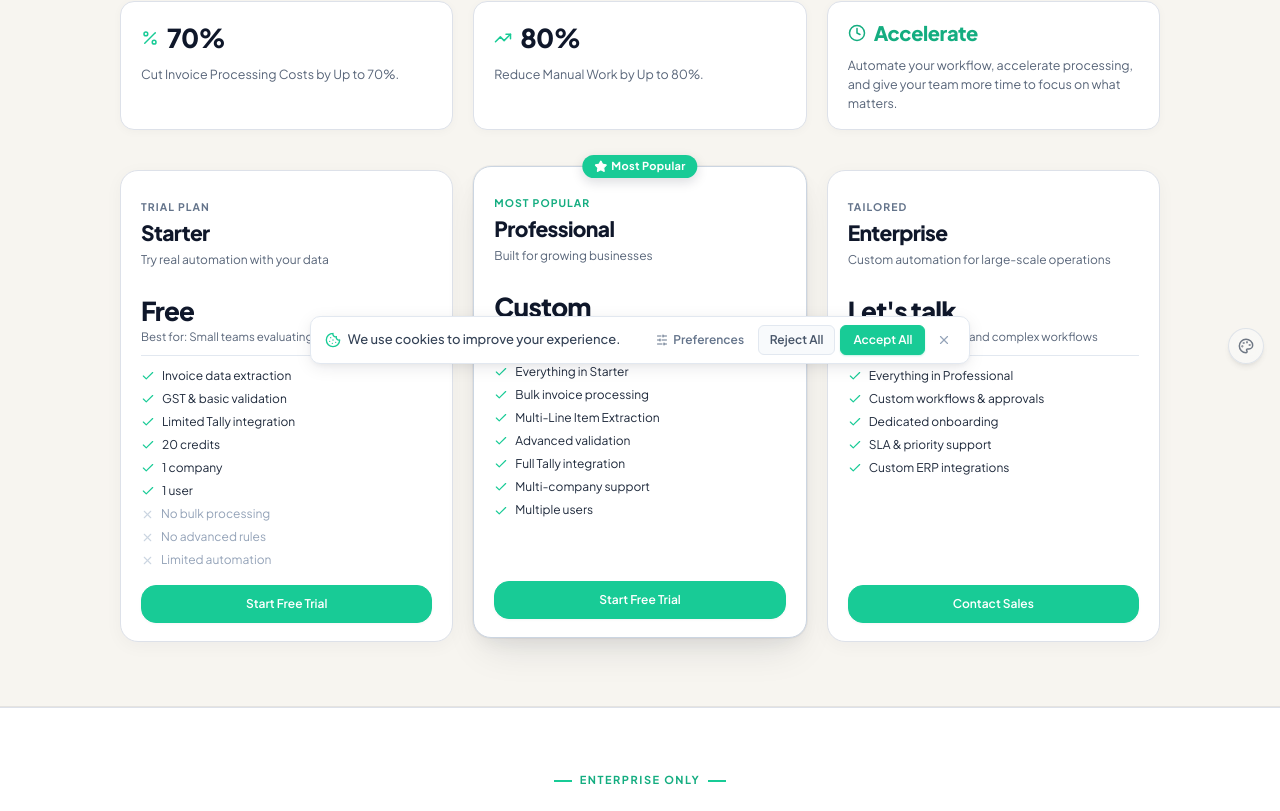
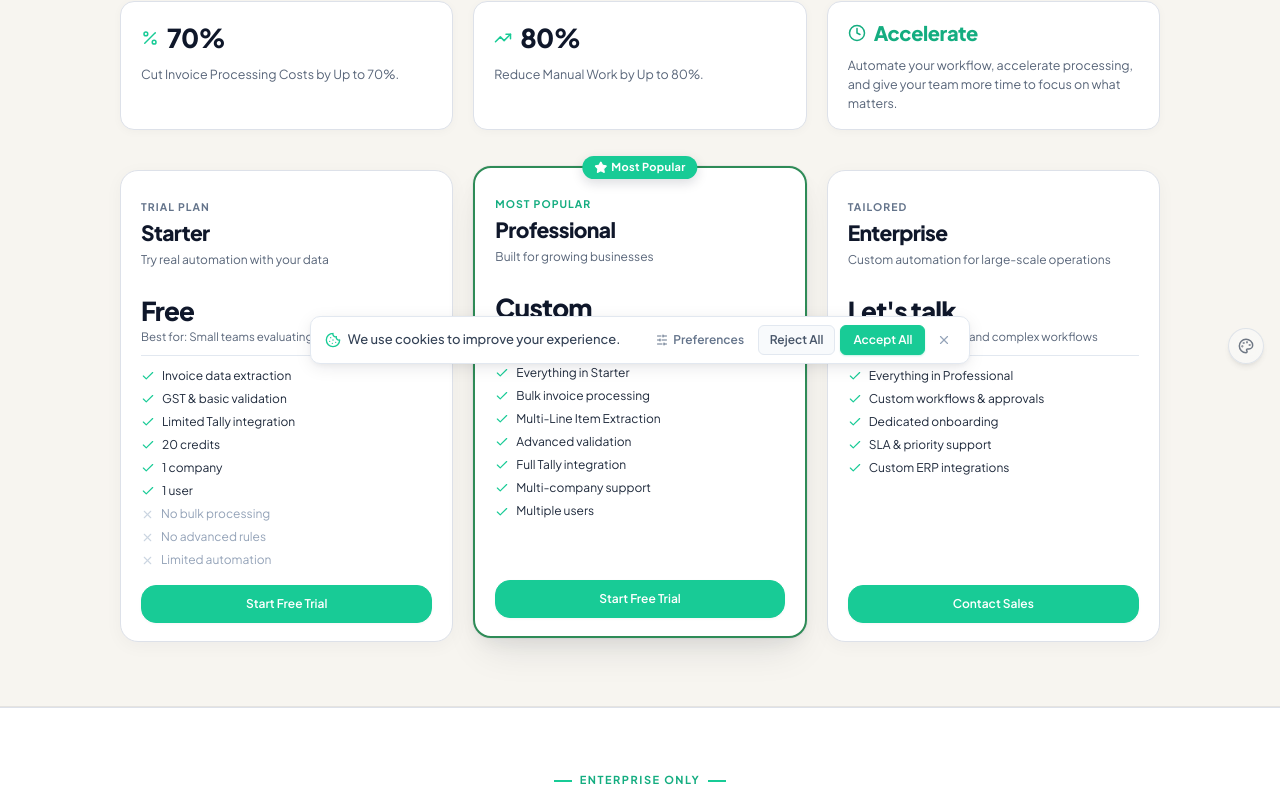
Before and after one commit to vasanthakumarj2004/auto_docs_2, a Next.js app: page /pricing in a window 1280 px wide. Shown: the part 420-1231 px from the top of the page. Built offline with nearby package versions, Linux system fonts and the light colour scheme; a web font is replaced by a local one.

Commit message:
color change

```diff
--- a/src/components/pricing/PricingPage.module.css
+++ b/src/components/pricing/PricingPage.module.css
@@ -211,7 +211,7 @@
 
 /* Highlighted Popular Card */
 .popularCard {
-  border: 1px solid #cbd5e1 !important;
+  border: 2px solid #2E8B57 !important;
   background: #ffffff !important;
   box-shadow: 0 20px 40px -12px rgba(15, 23, 42, 0.12),
     0 8px 18px -4px rgba(15, 23, 42, 0.06),
```
